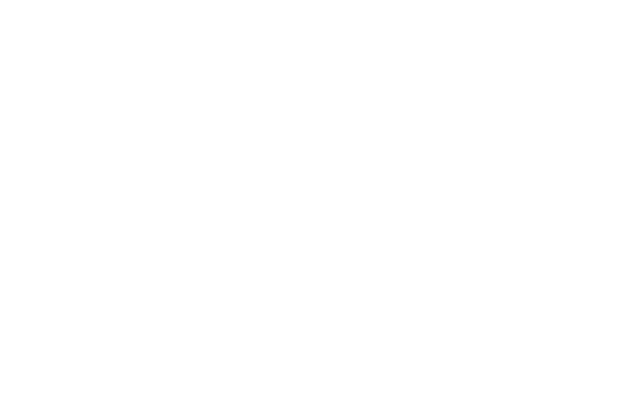
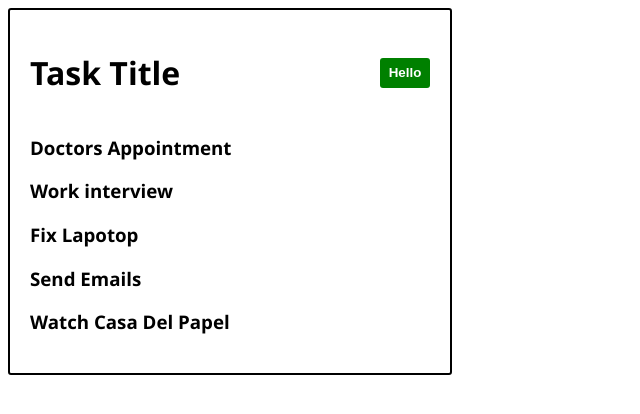
Before and after one commit to Yahya-Regragui/react-task-tracker, a React (Create React App) app: page / in a window 1280 px wide. Shown: the top 414 px of the page, without its empty margins (0-640 px from the left). Built offline with nearby package versions, Linux system fonts and the light colour scheme.

Commit message:
added tasks component

```diff
--- a/src/App.js
+++ b/src/App.js
@@ -1,9 +1,49 @@
+import { useState } from "react"
+
+
 import Header from "./components/Header"
+import Task from "./components/Task"
 
 function App() {
+
+  const [tasks, setTasks] = useState([
+        {
+            id: 1,
+            text: 'Doctors Appointment',
+            day: 'Feb 5th at 2:30pm',
+            reminder: true
+        },
+        {
+            id: 2,
+            text: 'Work interview',
+            day: 'Feb 9th at 8:30pm',
+            reminder: false
+        },
+        {
+            id: 3,
+            text: 'Fix Lapotop',
+            day: 'Aug 5th at 2:30pm',
+            reminder: true
+        },
+        {
+            id: 4,
+            text: 'Send Emails',
+            day: 'Feb 28th at 2:30pm',
+            reminder: true
+        },
+        {
+            id: 5,
+            text: 'Watch Casa Del Papel',
+            day: 'Feb 5th at 2:30pm',
+            reminder: false
+        }
+
+])
+
   return (
     <div className="container">
-      <Header  />
+      <Header  title={"Task Title "}/>
+      <Task tasks={tasks}/>
     </div>
   );
 }
--- /dev/null
+++ b/src/components/Button.js
@@ -0,0 +1,15 @@
+const Button = ({color, text, onClick}) => {
+
+
+
+    return (
+    <button onClick={onClick} style={{backgroundColor:color}} className="btn">{text}</button>
+    )
+}
+
+Button.defaultProps = {
+    text:"Button",
+    color:"black"
+}
+
+export default Button
--- a/src/components/Header.js
+++ b/src/components/Header.js
@@ -1,11 +1,17 @@
 import propTypes from 'prop-types'
-
+import Button from './Button'
 
 
 const Header = ({title}) => {
+    const onClick = () => {
+        console.log("header click")
+    }
+
     return (
-        <header>
+        <header className="header">
             <h1>{title}</h1>
+            <Button color="green" text="Hello" onClick={onClick}/>
+
         </header>
     )
 }
--- /dev/null
+++ b/src/components/Task.js
@@ -0,0 +1,14 @@
+
+const Task = ({tasks}) => {
+
+
+    return (
+        <>
+            {tasks.map((task)=> (
+                <h3 key={task.id}>{task.text}</h3>
+            ))}
+        </>
+    )
+}
+
+export default Task
--- a/src/index.css
+++ b/src/index.css
@@ -1,13 +1,28 @@
 body {
-  margin: 0;
-  font-family: -apple-system, BlinkMacSystemFont, 'Segoe UI', 'Roboto', 'Oxygen',
-    'Ubuntu', 'Cantarell', 'Fira Sans', 'Droid Sans', 'Helvetica Neue',
-    sans-serif;
-  -webkit-font-smoothing: antialiased;
-  -moz-osx-font-smoothing: grayscale;
+  font-family: "segoe ui";
 }
-
-code {
-  font-family: source-code-pro, Menlo, Monaco, Consolas, 'Courier New',
-    monospace;
+.header {
+  display: flex;
+  justify-content: space-between;
+  align-items: center;
+  width: 100%;
 }
+.container {
+  border: 2px solid black;
+  border-radius: 3px;
+  min-width: 200px;
+  max-width: 400px;
+  width: 80%;
+  min-height: 300px;
+  padding: 20px;
+}
+.btn {
+  background-color: black;
+  color: white;
+  font-weight: bold;
+  height: 30px;
+  min-width: 50px;
+  border-radius: 3px;
+  border: none;
+  cursor: pointer;
+}
```
